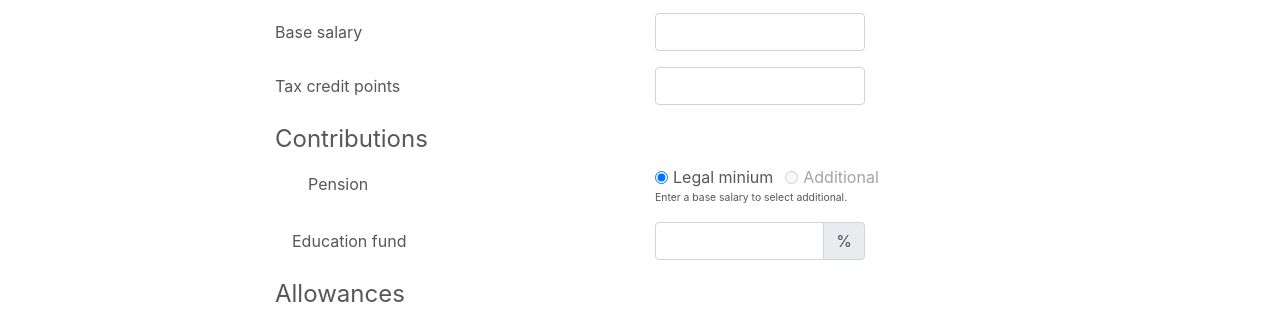
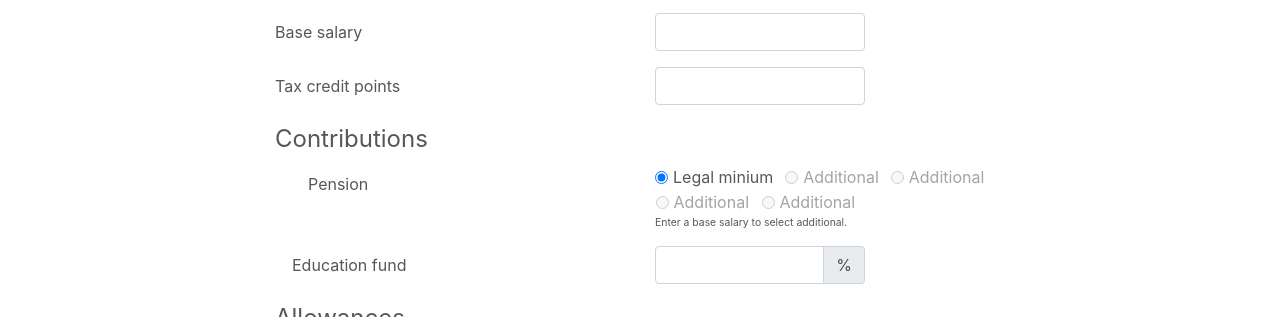
Before and after one commit to tom-pike/financial-management, a React app: page /financial-management/calculators/salaried/net-pay in a window 1280 px wide. Shown: the part 407-724 px from the top of the page. Built offline with nearby package versions, Linux system fonts and the light colour scheme.

Commit message:
radio cutoff

```diff
--- a/src/components/net-pay/NetPayForm.js
+++ b/src/components/net-pay/NetPayForm.js
@@ -130,6 +130,42 @@ function NetPayForm(props) {
 									<Form.Check.Label htmlFor="pensionlMin">Legal minium</Form.Check.Label>
 								</Form.Check>
 								<Form.Check inline>
+									<Form.Check.Input
+										type="radio"
+										id="pensionlExtra"
+										name="pensionOption"
+										value="additional"
+										checked={pensionOption === 'additional'}
+										disabled={baseIncome >= 1 ? false : true}
+										onChange={handleChange}
+									/>
+									<Form.Check.Label htmlFor="pensionlExtra">Additional</Form.Check.Label>
+								</Form.Check>
+								<Form.Check inline className={'add1'}>
+									<Form.Check.Input
+										type="radio"
+										id="pensionlExtra"
+										name="pensionOption"
+										value="additional"
+										checked={pensionOption === 'additional'}
+										disabled={baseIncome >= 1 ? false : true}
+										onChange={handleChange}
+									/>
+									<Form.Check.Label htmlFor="pensionlExtra">Additional</Form.Check.Label>
+								</Form.Check>
+								<Form.Check inline className={'add2'}>
+									<Form.Check.Input
+										type="radio"
+										id="pensionlExtra"
+										name="pensionOption"
+										value="additional"
+										checked={pensionOption === 'additional'}
+										disabled={baseIncome >= 1 ? false : true}
+										onChange={handleChange}
+									/>
+									<Form.Check.Label htmlFor="pensionlExtra">Additional</Form.Check.Label>
+								</Form.Check>
+								<Form.Check inline className={'add3'}>
 									<Form.Check.Input
 										type="radio"
 										id="pensionlExtra"
--- a/src/styles/Forms.scss
+++ b/src/styles/Forms.scss
@@ -1,5 +1,6 @@
 @import './partials/fonts';
 @import './partials/colors';
+@import './partials/mediaQueries';
 
 .input-group > .input-group-append:not(:last-child) > .input-group-text {
 	border-top-right-radius: 0.25rem;
@@ -30,9 +31,11 @@ input[type='number']::-webkit-outer-spin-button {
 	-webkit-appearance: none;
 	margin: 0;
 }
+
 input[type='number'] {
 	-moz-appearance: textfield;
 }
+//end
 
 //Override autofill backgrounds
 input:-webkit-autofill,
@@ -52,6 +55,7 @@ input:-internal-autofill-selected {
 	background-image: none !important;
 	color: -internal-light-dark(black, white) !important;
 }
+//end
 
 label[as='legend'] {
 	font-weight: $strong;
@@ -81,3 +85,26 @@ fieldset {
 .form-check-input[disabled] ~ .form-check-label {
 	color: $disabled-font;
 }
+
+.form-check-inline {
+	margin-right: 0;
+
+	@include screen-sm {
+		margin-right: 0.75rem;
+	}
+}
+
+.add1 input[type='checkbox'],
+.add1 input[type='radio'] {
+	-webkit-transform: translate(0px); /*Earlier than iOS 9.0*/
+	transform: translate(0px);
+}
+
+.add2 input[type='radio'] {
+	margin-left: 0.5px;
+}
+
+.add3 input[type='radio'] {
+	margin-left: 0.5px;
+	margin-top: 0.5px;
+}
```
Also changed, not shown: 1 other file.
